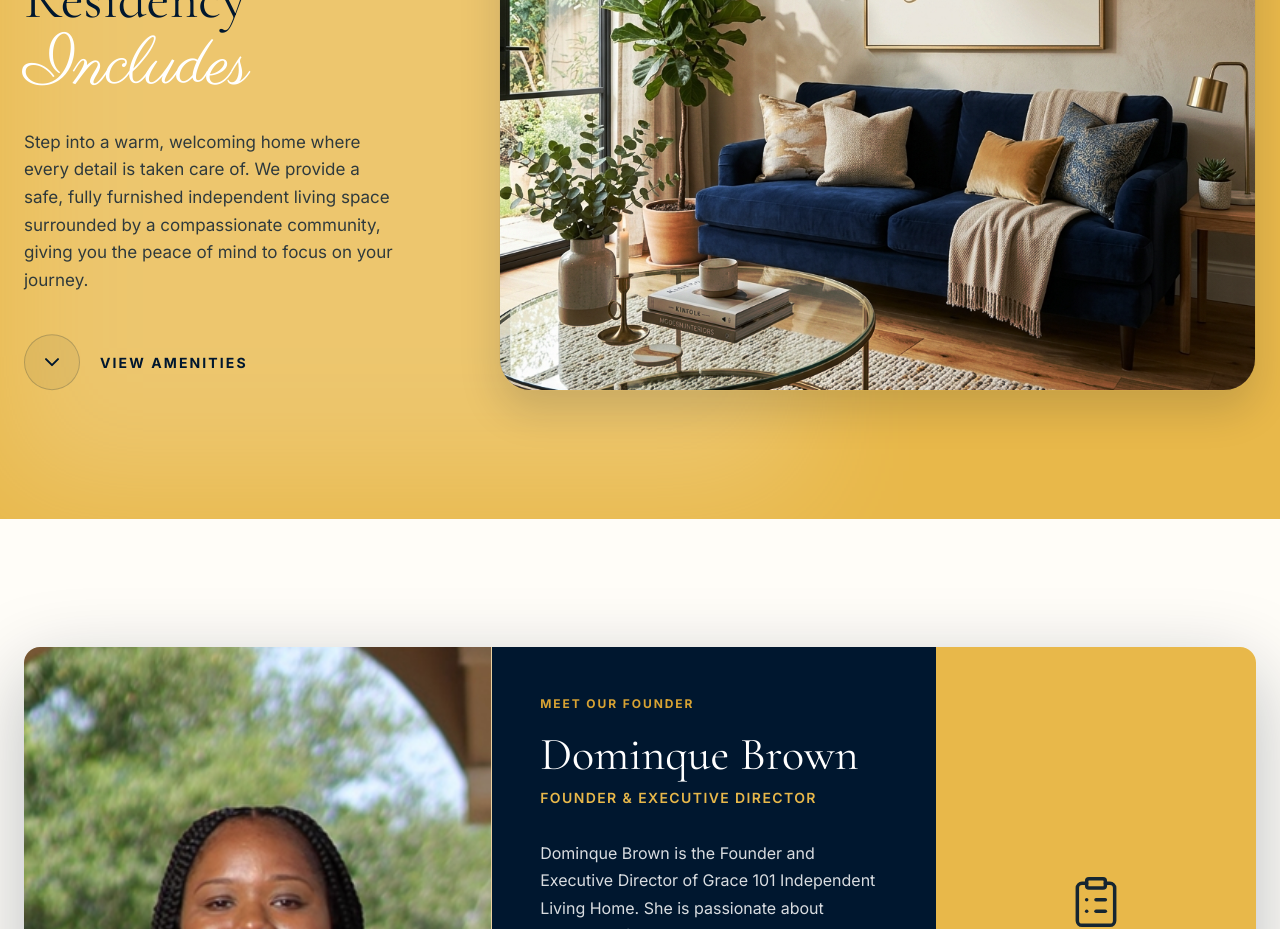
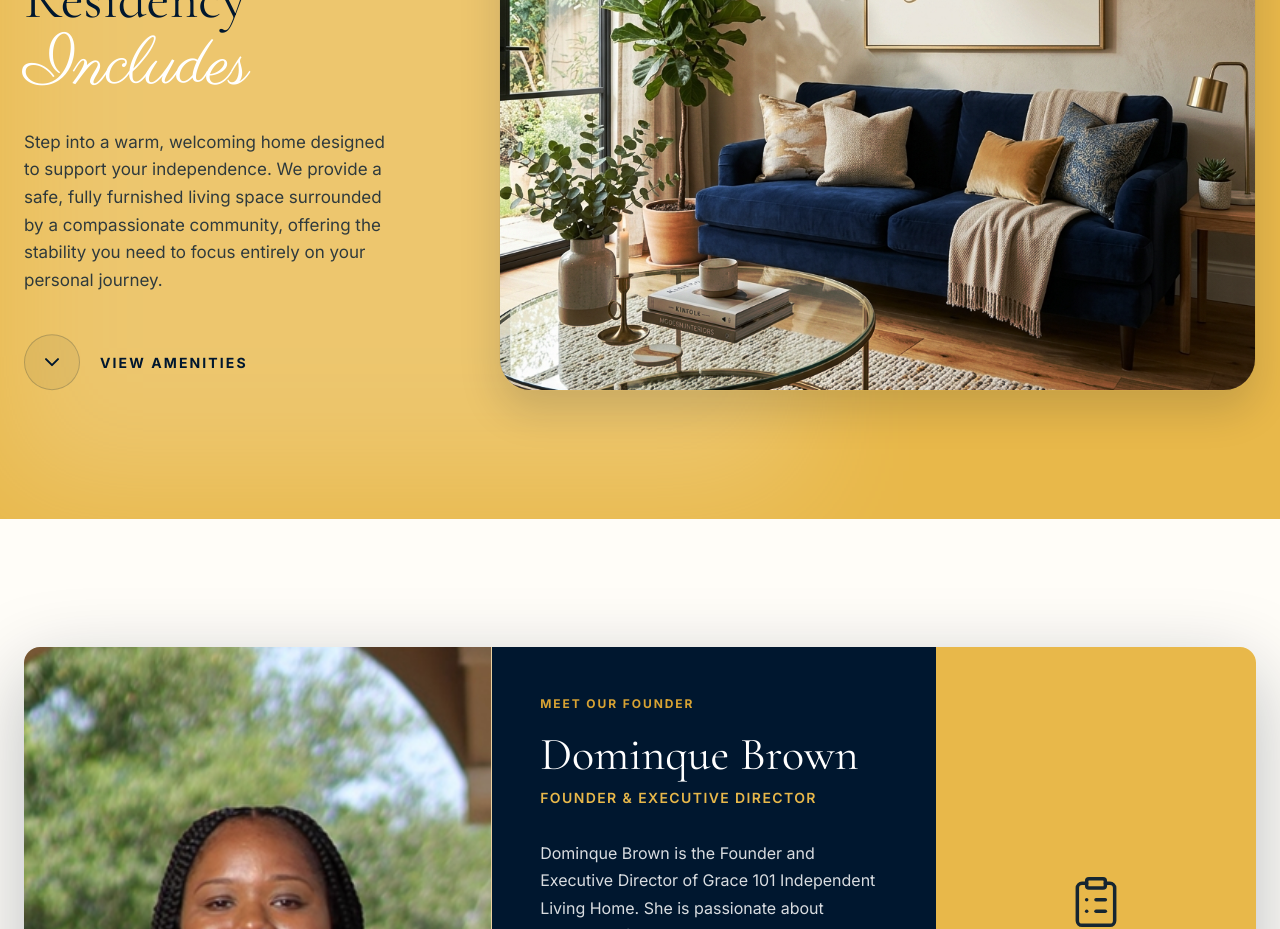
Before and after one commit to HiddenGems810/grace-website, a Next.js app: page / in a window 1280 px wide. Shown: the part 2780-3709 px from the top of the page. Built offline with nearby package versions, Linux system fonts and the light colour scheme; a web font is replaced by a local one.

Commit message:
Update ProgramsGrid copy to clarify independence without overpromising amenities

```diff
--- a/components/sections/ProgramsGrid.tsx
+++ b/components/sections/ProgramsGrid.tsx
@@ -58,7 +58,7 @@ export function ProgramsGrid() {
                 </h2>
 
                 <p className="font-sans text-[var(--color-navy-900)]/80 text-[16px] md:text-[17px] leading-relaxed mb-10 max-w-md">
-                  Step into a warm, welcoming home where every detail is taken care of. We provide a safe, fully furnished independent living space surrounded by a compassionate community, giving you the peace of mind to focus on your journey.
+                  Step into a warm, welcoming home designed to support your independence. We provide a safe, fully furnished living space surrounded by a compassionate community, offering the stability you need to focus entirely on your personal journey.
                 </p>
 
                 <button
```
